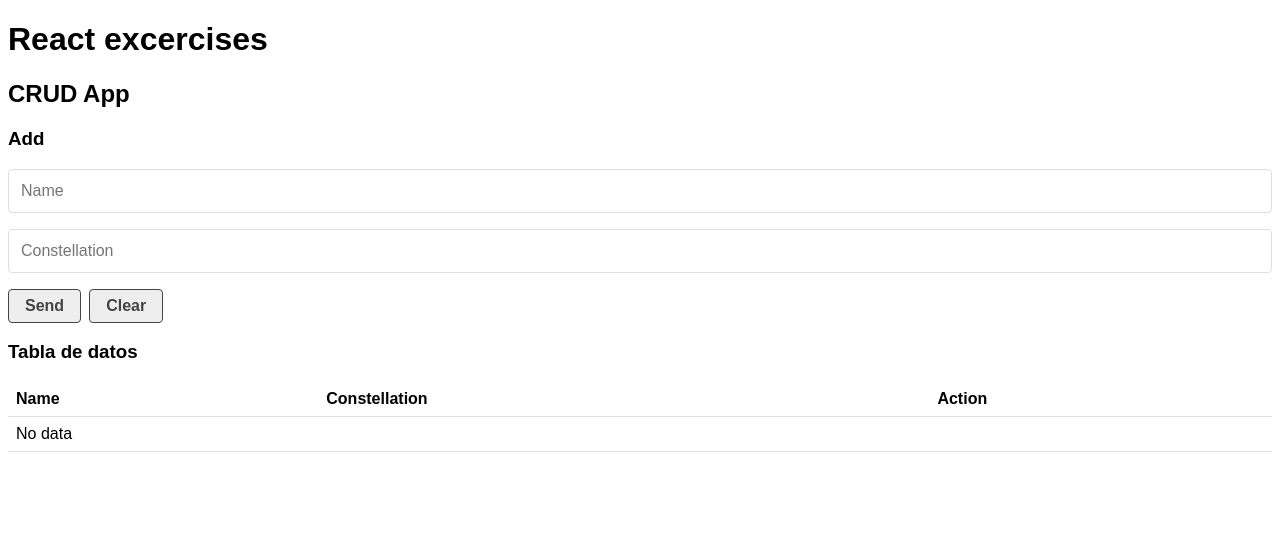
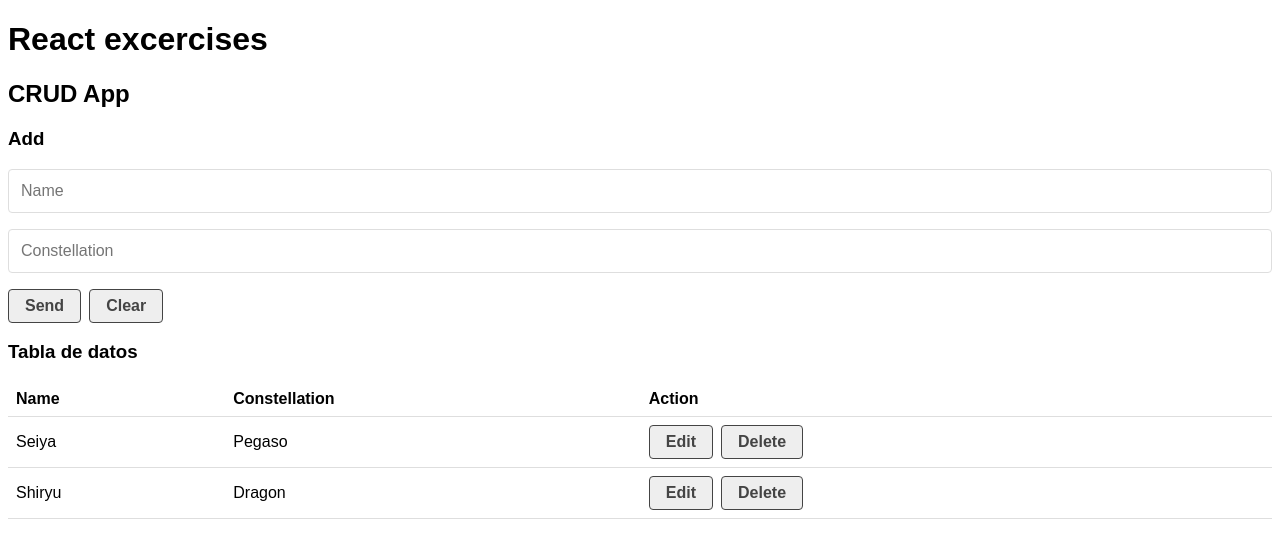
Before and after one commit to maurojasnova/fake-API, a React (Create React App) app: page / in a window 1280 px wide. Shown: the top 558 px of the page. Built offline with nearby package versions, Linux system fonts and the light colour scheme; data requests are answered from the project's data file.

Commit message:
Added get method

```diff
--- a/src/App.js
+++ b/src/App.js
@@ -1,6 +1,5 @@
 import React from "react";
 import CRUDApp from "./components/CRUDApp";
-import CRUDApi from "./components/CRUDApi";
 
 function App() {
   return (
--- a/src/components/CRUDApp.js
+++ b/src/components/CRUDApp.js
@@ -1,4 +1,5 @@
-import React, { useState } from "react";
+import React, { useEffect, useState } from "react";
+import { helpHttp } from "../helpers/helpHttp";
 import CRUDForm from "./CRUDForm";
 import CRUDTable from "./CRUDTable";
 
@@ -7,6 +8,19 @@
   const [db, setDb] = useState([]);
 
   const [dataToEdit, setDataToEdit] = useState(null);
+
+  let api = helpHttp();
+  let url = "http://localhost:5000/santos";
+
+  useEffect(() => {
+    api.get(url).then(res=> {
+      if (!res.err) {
+        setDb(res);
+      } else {
+        setDb(null);
+      }
+    })
+  }, [])
 
   const createData = (data) => {
     data.id = Date.now();
```
